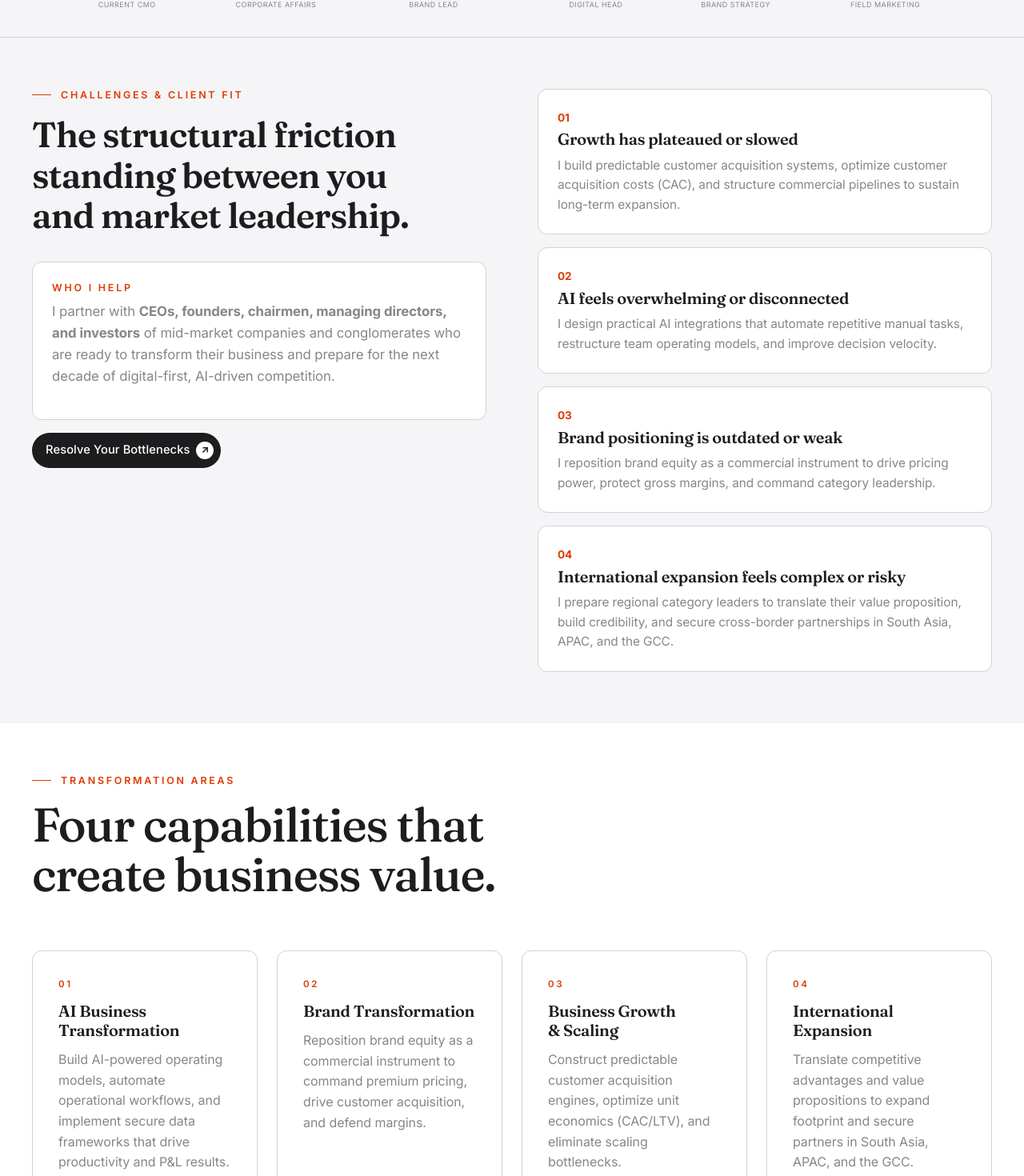
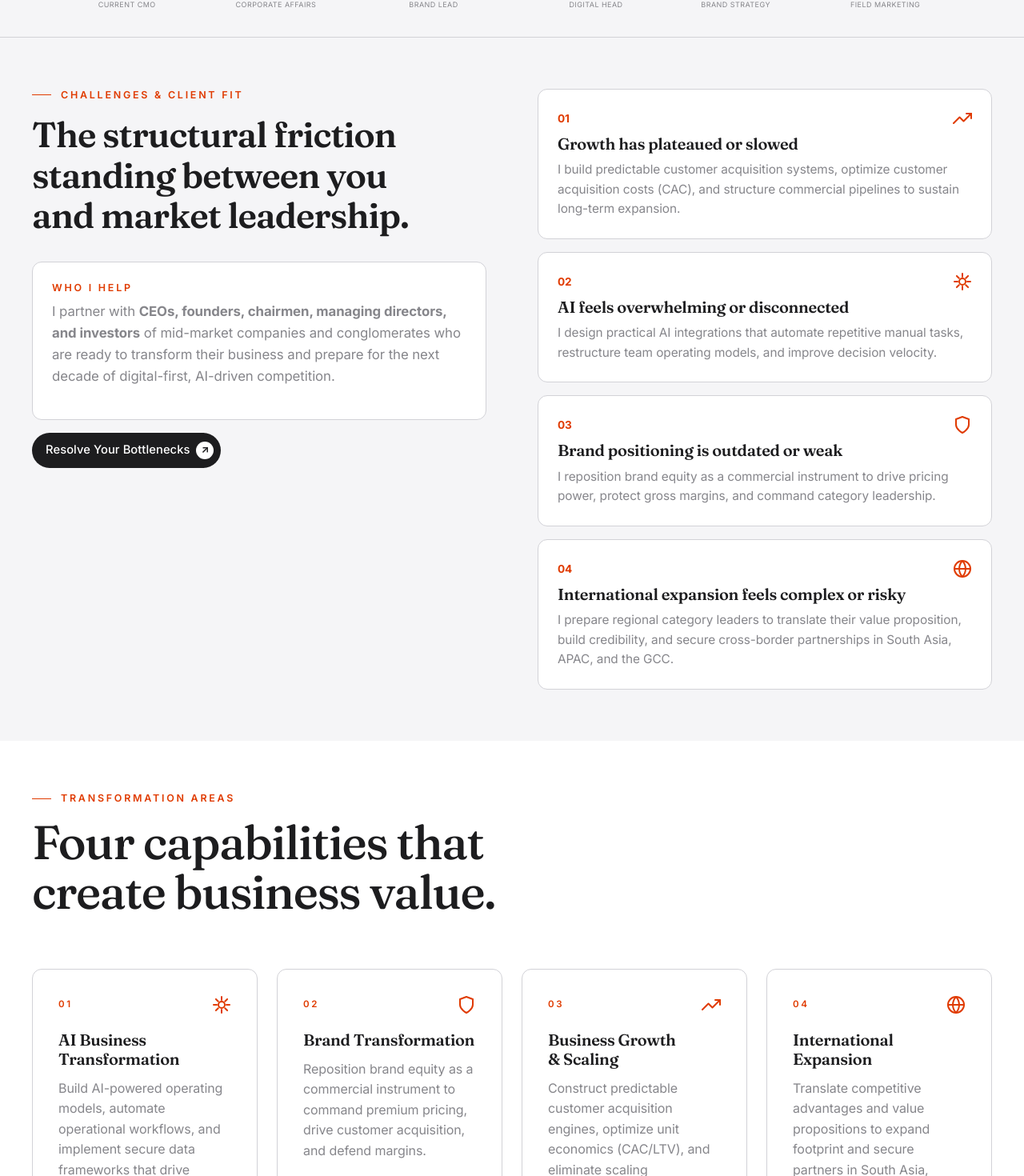
Before and after one commit to nibir404/portfolio-CMO, a Next.js app: page / in a window 1280 px wide. Shown: the part 978-2448 px from the top of the page at 80% size. Built offline with nearby package versions, Linux system fonts and the light colour scheme.

Commit message:
feat: add visual icons to Challenges and Capabilities cards for improved section navigation

```diff
--- a/src/components/sections/Challenges.tsx
+++ b/src/components/sections/Challenges.tsx
@@ -1,22 +1,98 @@
 import { Container } from "@/components/ui/Container";
 import { ButtonLink } from "@/components/ui/ButtonLink";
+
+const GrowthIcon = () => (
+  <svg
+    width="24"
+    height="24"
+    viewBox="0 0 24 24"
+    fill="none"
+    stroke="var(--color-accent)"
+    strokeWidth="2"
+    strokeLinecap="round"
+    strokeLinejoin="round"
+    aria-hidden="true"
+    style={{ flexShrink: 0 }}
+  >
+    <polyline points="23 6 13.5 15.5 8.5 10.5 1 18" />
+    <polyline points="17 6 23 6 23 12" />
+  </svg>
+);
+
+const AIIcon = () => (
+  <svg
+    width="24"
+    height="24"
+    viewBox="0 0 24 24"
+    fill="none"
+    stroke="var(--color-accent)"
+    strokeWidth="2"
+    strokeLinecap="round"
+    strokeLinejoin="round"
+    aria-hidden="true"
+    style={{ flexShrink: 0 }}
+  >
+    <path d="M12 2v4M12 18v4M4.93 4.93l2.83 2.83M16.24 16.24l2.83 2.83M2 12h4M18 12h4M4.93 19.07l2.83-2.83M16.24 7.76l2.83-2.83" />
+    <circle cx="12" cy="12" r="4" />
+  </svg>
+);
+
+const BrandIcon = () => (
+  <svg
+    width="24"
+    height="24"
+    viewBox="0 0 24 24"
+    fill="none"
+    stroke="var(--color-accent)"
+    strokeWidth="2"
+    strokeLinecap="round"
+    strokeLinejoin="round"
+    aria-hidden="true"
+    style={{ flexShrink: 0 }}
+  >
+    <path d="M12 22s8-4 8-10V5l-8-3-8 3v7c0 6 8 10 8 10z" />
+  </svg>
+);
+
+const GlobeIcon = () => (
+  <svg
+    width="24"
+    height="24"
+    viewBox="0 0 24 24"
+    fill="none"
+    stroke="var(--color-accent)"
+    strokeWidth="2"
+    strokeLinecap="round"
+    strokeLinejoin="round"
+    aria-hidden="true"
+    style={{ flexShrink: 0 }}
+  >
+    <circle cx="12" cy="12" r="10" />
+    <line x1="2" y1="12" x2="22" y2="12" />
+    <path d="M12 2a15.3 15.3 0 0 1 4 10 15.3 15.3 0 0 1-4 10 15.3 15.3 0 0 1-4-10 15.3 15.3 0 0 1 4-10z" />
+  </svg>
+);
 
 const challenges = [
   {
     title: "Growth has plateaued or slowed",
     description: "I build predictable customer acquisition systems, optimize customer acquisition costs (CAC), and structure commercial pipelines to sustain long-term expansion.",
+    icon: GrowthIcon,
   },
   {
     title: "AI feels overwhelming or disconnected",
     description: "I design practical AI integrations that automate repetitive manual tasks, restructure team operating models, and improve decision velocity.",
+    icon: AIIcon,
   },
   {
     title: "Brand positioning is outdated or weak",
     description: "I reposition brand equity as a commercial instrument to drive pricing power, protect gross margins, and command category leadership.",
+    icon: BrandIcon,
   },
   {
     title: "International expansion feels complex or risky",
     description: "I prepare regional category leaders to translate their value proposition, build credibility, and secure cross-border partnerships in South Asia, APAC, and the GCC.",
+    icon: GlobeIcon,
   },
 ];
 
@@ -62,19 +138,25 @@ export function Challenges() {
             </div>
           </div>
           <div style={{ display: "grid", gap: "var(--space-4)" }}>
-            {challenges.map((challenge, idx) => (
+            {challenges.map((challenge, idx) => {
+              const Icon = challenge.icon;
+              return (
                 <div key={challenge.title} className="card" style={{ padding: "var(--space-5)" }}>
+                  <div style={{ display: "flex", justifyContent: "space-between", alignItems: "center" }}>
                     <span style={{ fontSize: "0.85rem", fontWeight: 700, color: "var(--color-accent)" }}>
                       0{idx + 1}
                     </span>
-                <h3 style={{ fontSize: "1.25rem", margin: "var(--space-1) 0 var(--space-2) 0", fontWeight: 600 }}>
+                    <Icon />
+                  </div>
+                  <h3 style={{ fontSize: "1.25rem", margin: "var(--space-2) 0 var(--space-2) 0", fontWeight: 600 }}>
                     {challenge.title}
                   </h3>
                   <p style={{ margin: 0, color: "var(--color-ink-soft)", fontSize: "0.96rem", lineHeight: "1.6" }}>
                     {challenge.description}
                   </p>
                 </div>
-            ))}
+              );
+            })}
           </div>
         </div>
       </Container>
--- a/src/components/sections/WhatIDo.tsx
+++ b/src/components/sections/WhatIDo.tsx
@@ -1,5 +1,77 @@
 import Link from "next/link";
 import { Container } from "@/components/ui/Container";
+
+const AIIcon = () => (
+  <svg
+    width="24"
+    height="24"
+    viewBox="0 0 24 24"
+    fill="none"
+    stroke="var(--color-accent)"
+    strokeWidth="2"
+    strokeLinecap="round"
+    strokeLinejoin="round"
+    aria-hidden="true"
+    style={{ flexShrink: 0 }}
+  >
+    <path d="M12 2v4M12 18v4M4.93 4.93l2.83 2.83M16.24 16.24l2.83 2.83M2 12h4M18 12h4M4.93 19.07l2.83-2.83M16.24 7.76l2.83-2.83" />
+    <circle cx="12" cy="12" r="4" />
+  </svg>
+);
+
+const BrandIcon = () => (
+  <svg
+    width="24"
+    height="24"
+    viewBox="0 0 24 24"
+    fill="none"
+    stroke="var(--color-accent)"
+    strokeWidth="2"
+    strokeLinecap="round"
+    strokeLinejoin="round"
+    aria-hidden="true"
+    style={{ flexShrink: 0 }}
+  >
+    <path d="M12 22s8-4 8-10V5l-8-3-8 3v7c0 6 8 10 8 10z" />
+  </svg>
+);
+
+const GrowthIcon = () => (
+  <svg
+    width="24"
+    height="24"
+    viewBox="0 0 24 24"
+    fill="none"
+    stroke="var(--color-accent)"
+    strokeWidth="2"
+    strokeLinecap="round"
+    strokeLinejoin="round"
+    aria-hidden="true"
+    style={{ flexShrink: 0 }}
+  >
+    <polyline points="23 6 13.5 15.5 8.5 10.5 1 18" />
+    <polyline points="17 6 23 6 23 12" />
+  </svg>
+);
+
+const GlobeIcon = () => (
+  <svg
+    width="24"
+    height="24"
+    viewBox="0 0 24 24"
+    fill="none"
+    stroke="var(--color-accent)"
+    strokeWidth="2"
+    strokeLinecap="round"
+    strokeLinejoin="round"
+    aria-hidden="true"
+    style={{ flexShrink: 0 }}
+  >
+    <circle cx="12" cy="12" r="10" />
+    <line x1="2" y1="12" x2="22" y2="12" />
+    <path d="M12 2a15.3 15.3 0 0 1 4 10 15.3 15.3 0 0 1-4 10 15.3 15.3 0 0 1-4-10 15.3 15.3 0 0 1 4-10z" />
+  </svg>
+);
 
 const capabilities = [
   {
@@ -7,24 +79,28 @@ const capabilities = [
     title: "AI Business Transformation",
     body: "Build AI-powered operating models, automate operational workflows, and implement secure data frameworks that drive productivity and P&L results.",
     href: "/services/ai-business-transformation",
+    icon: AIIcon,
   },
   {
     number: "02",
     title: "Brand Transformation",
     body: "Reposition brand equity as a commercial instrument to command premium pricing, drive customer acquisition, and defend margins.",
     href: "/services/brand-transformation",
+    icon: BrandIcon,
   },
   {
     number: "03",
     title: "Business Growth & Scaling",
     body: "Construct predictable customer acquisition engines, optimize unit economics (CAC/LTV), and eliminate scaling bottlenecks.",
     href: "/services/growth-scaling",
+    icon: GrowthIcon,
   },
   {
     number: "04",
     title: "International Expansion",
     body: "Translate competitive advantages and value propositions to expand footprint and secure partners in South Asia, APAC, and the GCC.",
     href: "/services/international-expansion",
+    icon: GlobeIcon,
   },
 ];
 
@@ -37,10 +113,17 @@ export function WhatIDo() {
           <h2 id="capabilities-heading">Four capabilities that create business value.</h2>
         </div>
         <div className="grid grid-cols-1 md:grid-cols-2 lg:grid-cols-4 gap-4">
-          {capabilities.map((item) => (
+          {capabilities.map((item) => {
+            const Icon = item.icon;
+            return (
               <article key={item.title} className="cap-card">
+                <div style={{ display: "flex", justifyContent: "space-between", alignItems: "center" }}>
                   <span className="cap-card__num">{item.number}</span>
-              <h3 className="cap-card__title" style={{ fontSize: "1.25rem", fontWeight: 600 }}>{item.title}</h3>
+                  <Icon />
+                </div>
+                <h3 className="cap-card__title" style={{ fontSize: "1.25rem", fontWeight: 600, marginTop: "var(--space-2)" }}>
+                  {item.title}
+                </h3>
                 <p
                   className="cap-card__body text-ink-soft text-sm leading-relaxed"
                   dangerouslySetInnerHTML={{ __html: item.body }}
@@ -52,7 +135,8 @@ export function WhatIDo() {
                   Explore Capability <span aria-hidden="true">→</span>
                 </Link>
               </article>
-          ))}
+            );
+          })}
         </div>
       </Container>
     </section>
```
Lines whose indentation alone changed are shown as unchanged.
